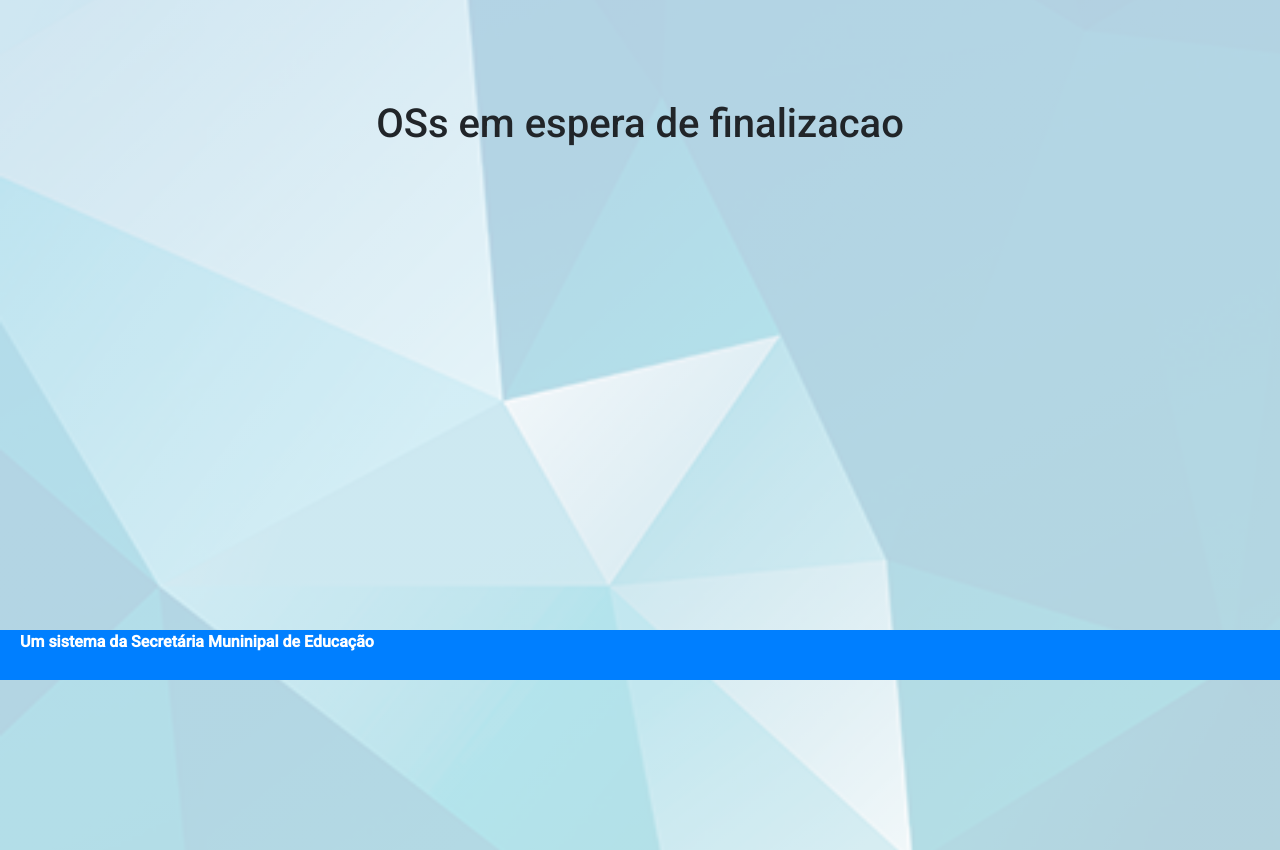
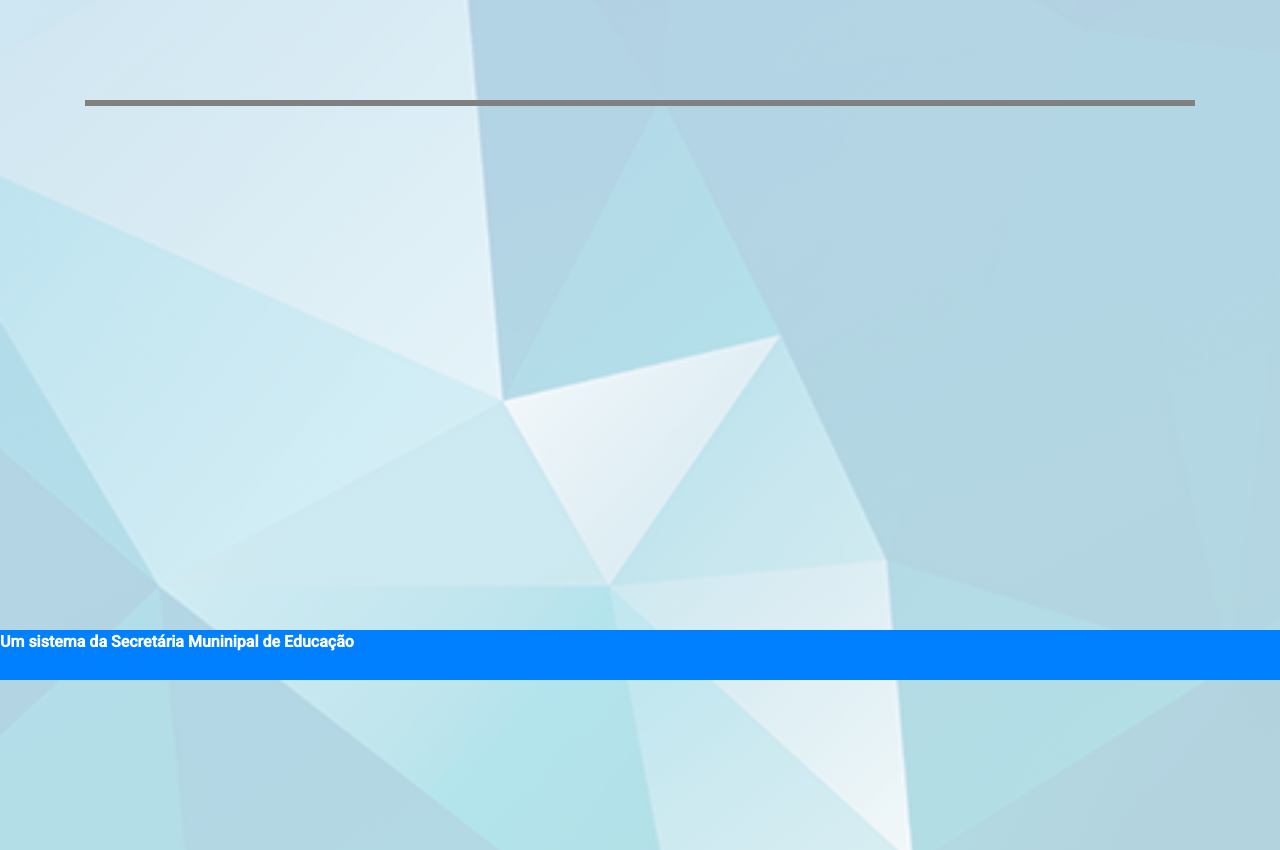
Before and after one commit to prefeiturasp/SME-Controle-de-OS, a Django app: page /menu/relat_em_espera/ in a window 1280 px wide. Shown: the part 120-970 px from the top of the page. Run offline with Django 3.2, Linux system fonts and the light colour scheme; the visitor is signed in with stand-in values (Sample User, id 1); parts of the project's set-up code (start-up, migrations or seed data) failed here and were passed over; some libraries are stand-ins or nearby versions.

Commit message:
Create templates for reports and added style in css

```diff
--- a/django/sme/os_management/forms.py
+++ b/django/sme/os_management/forms.py
@@ -38,3 +38,10 @@ class EstimarOSForm(forms.ModelForm):
         fields = ('n_os','data_entrega', 'processo_adm','mes_fatura', 'esforco_estimado',
         'esforco_realizado', 'esforco_relacionamento', 'data_aceite', 'mes_fatura',
         'ano_fatura')
+
+
+class RelatoriosForm(forms.ModelForm):
+
+    class Meta:
+        model = CadastroOS
+        fields = ('n_os', 'data_aceite','data_necessidade', 'data_entrega',)
--- a/django/sme/os_management/static/css/base.css
+++ b/django/sme/os_management/static/css/base.css
@@ -42,10 +42,8 @@ body{
 span{
     font-weight: bold;
     color: white;
-    margin-left: 20px;
 
 }
-
 
 .footer{
     background-color: #007FFF;
@@ -99,7 +97,6 @@ span{
 @media(max-width:580px) {
     .navbar{
         margin-bottom: 30px;
-        margin-left: 20px;
     }
 
 }
--- a/django/sme/os_management/static/css/relatorios.css
+++ b/django/sme/os_management/static/css/relatorios.css
@@ -1,3 +1,10 @@
-.relatorios{
+.relatorios-form{
     margin-top: 100px;
+    display: flex;
+    justify-content: space-evenly;
+    font-weight: bold;
+    border-width: 3px;
+    border-style: solid;
+    border-color: grey;
+    background-color: #C0D9D9;
 }
--- a/django/sme/os_management/templates/os_management/relat_em_espera.html
+++ b/django/sme/os_management/templates/os_management/relat_em_espera.html
@@ -3,9 +3,7 @@
 {% load crispy_forms_tags %}
 
 {% block content %}
-<div class="relat_em_espera">{% csrf_token %}
-    <section class="relatorios">
-        <h1>OSs em espera de finalizacao</h1>
-    </section>
-</div>
+    <form method="POST" class="relatorios-form">{% csrf_token %}
+        {% crispy form %}
+    </form>
 {% endblock content%}
--- a/django/sme/os_management/views.py
+++ b/django/sme/os_management/views.py
@@ -1,6 +1,6 @@
 from django.shortcuts import render, redirect
 from django.conf import settings
-from .forms import (MeuLoginForm, CadastroOSForm, EstimarOSForm)
+from .forms import (MeuLoginForm, CadastroOSForm, EstimarOSForm, RelatoriosForm)
 from django.contrib.auth import authenticate, login
 from django.contrib.auth.forms import UserCreationForm
 from django.contrib.auth.decorators import login_required
@@ -50,20 +50,24 @@ def visualizarOS(request):
 
 @login_required
 def relat_emerg(request):
-    return render(request,'os_management/relat_emerg.html', {})
+    form = RelatoriosForm
+    return render(request,'os_management/relat_emerg.html', {'form': form})
 
 
 @login_required
 def relat_em_espera(request):
-    return render(request,'os_management/relat_em_espera.html', {})
+    form = RelatoriosForm
+    return render(request,'os_management/relat_em_espera.html', {'form': form})
 
 @login_required
 def relat_em_fatura(request):
+    form = RelatoriosForm
     if not request.user.has_perm('global_permissions.acesso_faturamento_os_config'):
         raise PermissionDenied
     else:
-        return render(request, 'os_management/relat_fatura.html',)
+        return render(request, 'os_management/relat_fatura.html', {'form': form})
 
 @login_required
 def relat_em_atraso(request):
-    return render(request,'os_management/relat_em_atraso.html', {})
+    form = RelatoriosForm
+    return render(request,'os_management/relat_em_atraso.html', {'form': form})
```
Also changed, not shown: django/sme/os_management/models.py (+1 -7 lines), django/sme/os_management/templates/os_management/relat_em_atraso.html (+3 -7 lines), django/sme/os_management/templates/os_management/relat_emerg.html (+3 -5 lines), django/sme/os_management/templates/os_management/relat_fatura.html (+3 -5 lines).
